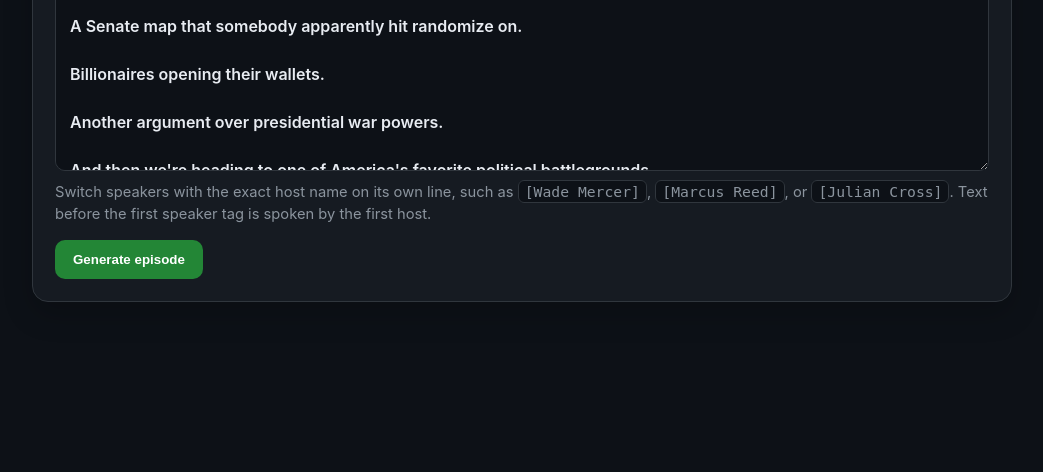
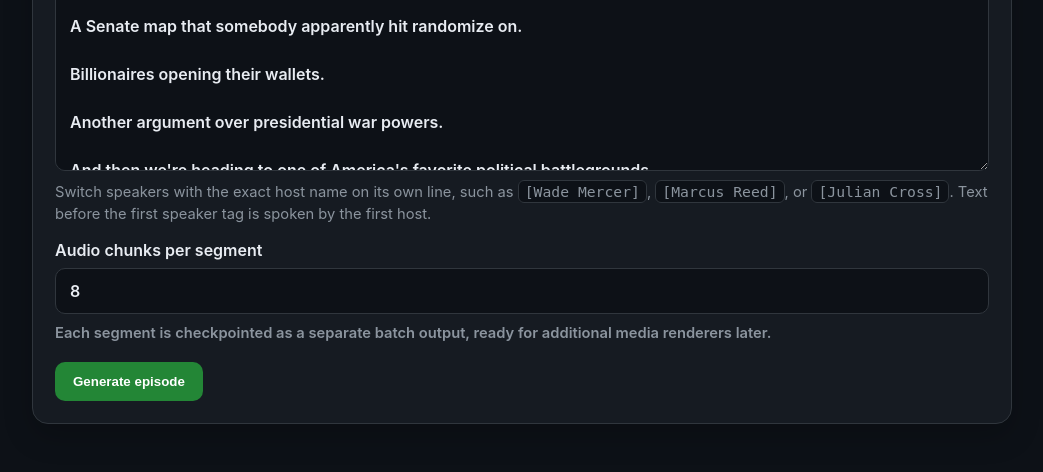
Before and after one commit to p8reit/patch-notes-America, a FastAPI app: page / in a window 1280 px wide. Shown: the part 2225-2697 px from the top of the page, without its empty margins (118-1161 px from the left). Before the commit the page ends 2527 px from the top, so only its background shows below. Run offline with FastAPI, Linux system fonts and the light colour scheme; data that the repository does not hold is empty.

Commit message:
Add segmented media jobs and local conversation model

```diff
--- a/app/main.py
+++ b/app/main.py
@@ -8,9 +8,10 @@ import subprocess
 from datetime import datetime, timezone
 from pathlib import Path
 from typing import Any, List
+from uuid import uuid4
 
 import httpx
-from fastapi import FastAPI, Form, HTTPException
+from fastapi import BackgroundTasks, FastAPI, Form, HTTPException
 from fastapi.responses import FileResponse, HTMLResponse, JSONResponse
 from fastapi.staticfiles import StaticFiles
 from fastapi.templating import Jinja2Templates
@@ -28,6 +29,9 @@ MAX_CHARS = int(os.getenv("MAX_CHARS_PER_CHUNK", "700"))
 OPENAI_API_KEY = os.getenv("OPENAI_API_KEY", "")
 OPENAI_MODEL = os.getenv("OPENAI_MODEL", "gpt-5.6-luna")
 OPENAI_RESPONSES_URL = os.getenv("OPENAI_RESPONSES_URL", "https://api.openai.com/v1/responses")
+CONVERSATION_PROVIDER = os.getenv("CONVERSATION_PROVIDER", "openai").strip().lower()
+LOCAL_AI_URL = os.getenv("LOCAL_AI_URL", "http://ollama:11434/api/chat")
+LOCAL_AI_MODEL = os.getenv("LOCAL_AI_MODEL", "llama3.1:8b")
 KOKORO_TIMEOUT_SECONDS = float(os.getenv("KOKORO_TIMEOUT_SECONDS", "180"))
 
 EPISODES_DIR.mkdir(parents=True, exist_ok=True)
@@ -367,6 +371,51 @@ async def generate_conversation_with_openai(prompt: str) -> str:
     return text
 
 
+async def generate_conversation_locally(prompt: str) -> str:
+    """Generate a draft with Ollama's native chat API.
+
+    Keeping this adapter separate from prompt construction makes it possible to
+    replace Ollama with another local runtime without touching the conversation
+    or media pipelines.
+    """
+    payload = {
+        "model": LOCAL_AI_MODEL,
+        "messages": [{"role": "user", "content": prompt}],
+        "stream": False,
+    }
+    try:
+        async with httpx.AsyncClient(timeout=300) as client:
+            response = await client.post(LOCAL_AI_URL, json=payload)
+            response.raise_for_status()
+            body = response.json()
+    except httpx.HTTPStatusError as exc:
+        raise HTTPException(
+            status_code=502,
+            detail=f"Local conversation model returned HTTP {exc.response.status_code}: {exc.response.text[:500]}",
+        ) from exc
+    except httpx.HTTPError as exc:
+        raise HTTPException(status_code=502, detail=f"Could not reach local conversation model: {exc}") from exc
+    text = str(body.get("message", {}).get("content", "")).strip()
+    if not text:
+        raise HTTPException(status_code=502, detail="Local conversation model returned no text")
+    return text
+
+
+async def generate_conversation(prompt: str) -> str:
+    if CONVERSATION_PROVIDER == "local":
+        return await generate_conversation_locally(prompt)
+    if CONVERSATION_PROVIDER == "openai":
+        return await generate_conversation_with_openai(prompt)
+    raise HTTPException(
+        status_code=503,
+        detail="CONVERSATION_PROVIDER must be 'openai' or 'local'",
+    )
+
+
+def conversation_model_name() -> str:
+    return LOCAL_AI_MODEL if CONVERSATION_PROVIDER == "local" else OPENAI_MODEL
+
+
 async def kokoro_status() -> dict:
     async with httpx.AsyncClient(timeout=10) as client:
         response = await client.get(f"{KOKORO_URL}/tts/status")
@@ -438,6 +487,90 @@ def assemble_mp3(chunk_paths: List[Path], output_file: Path) -> None:
         output_file.name,
     ]
     subprocess.run(cmd, cwd=output_file.parent, check=True)
+
+
+def build_generation_segments(
+    speech_chunks: list[dict[str, Any]], chunks_per_segment: int = 8
+) -> list[dict[str, Any]]:
+    """Group render units into independently trackable media jobs.
+
+    A segment owns its inputs and output contract. Today the only renderer is
+    audio, while ``outputs`` intentionally leaves room for a future video
+    renderer without changing the episode/job representation.
+    """
+    if chunks_per_segment < 1 or chunks_per_segment > 100:
+        raise HTTPException(status_code=400, detail="Chunks per segment must be between 1 and 100")
+    segments = []
+    for offset in range(0, len(speech_chunks), chunks_per_segment):
+        items = speech_chunks[offset : offset + chunks_per_segment]
+        number = len(segments) + 1
+        segments.append({
+            "id": f"segment-{number:03d}",
+            "number": number,
+            "status": "queued",
+            "chunks": items,
+            "outputs": {"audio": None},
+            "error": None,
+        })
+    return segments
+
+
+def _write_job(job_dir: Path, job: dict[str, Any]) -> None:
+    temporary = job_dir / "job.json.tmp"
+    temporary.write_text(json.dumps(job, indent=2) + "\n", encoding="utf-8")
+    temporary.replace(job_dir / "job.json")
+
+
+def _load_job(job_id: str) -> tuple[Path, dict[str, Any]]:
+    if not re.fullmatch(r"[a-zA-Z0-9._-]+", job_id):
+        raise HTTPException(status_code=400, detail="Invalid generation job id")
+    job_dir = OUTPUT_DIR / job_id
+    job_file = job_dir / "job.json"
+    if not job_file.exists():
+        raise HTTPException(status_code=404, detail="Generation job not found")
+    return job_dir, json.loads(job_file.read_text(encoding="utf-8"))
+
+
+async def process_generation_job(job_id: str) -> None:
+    """Render queued segments and checkpoint progress after every state change."""
+    job_dir, job = _load_job(job_id)
+    job["status"] = "running"
+    job["started_at"] = datetime.now(timezone.utc).isoformat()
+    _write_job(job_dir, job)
+    all_chunk_paths: list[Path] = []
+    chunk_number = 0
+    try:
+        for segment in job["segments"]:
+            segment["status"] = "running"
+            _write_job(job_dir, job)
+            segment_paths: list[Path] = []
+            for chunk in segment["chunks"]:
+                chunk_number += 1
+                path = job_dir / "chunks" / f"chunk-{chunk_number:03d}-{slugify(chunk['host'])}.wav"
+                await synthesize_chunk(chunk["text"], chunk["voice"], chunk["tempo"], path)
+                segment_paths.append(path)
+                all_chunk_paths.append(path)
+            segment_audio = job_dir / "segments" / f"{segment['id']}.mp3"
+            assemble_mp3(segment_paths, segment_audio)
+            segment["outputs"]["audio"] = segment_audio.relative_to(job_dir).as_posix()
+            segment["status"] = "complete"
+            _write_job(job_dir, job)
+
+        final_path = job_dir / f"{slugify(job['title'])}.mp3"
+        assemble_mp3(all_chunk_paths, final_path)
+        job["status"] = "complete"
+        job["download_url"] = f"/api/episodes/{job_id}/download"
+    except Exception as exc:  # Persist failures so polling clients never hang.
+        job["status"] = "failed"
+        job["error"] = describe_kokoro_error(exc) if isinstance(exc, httpx.HTTPError) else str(exc)
+        for segment in job["segments"]:
+            if segment["status"] == "running":
+                segment["status"] = "failed"
+                segment["error"] = job["error"]
+                break
+    finally:
+        job["finished_at"] = datetime.now(timezone.utc).isoformat()
+        _write_job(job_dir, job)
 
 
 def media_duration(path: Path) -> float:
@@ -650,14 +783,15 @@ async def conversation_draft(
 ):
     hosts = parse_hosts(hosts_json)
     prompt = build_conversation_prompt(story_notes, hosts, target_minutes=target_minutes, tone=tone)
-    script = await generate_conversation_with_openai(prompt)
+    script = await generate_conversation(prompt)
     # Validate speaker tags before returning a script that the audio pipeline cannot render.
     parse_speaker_script(script, hosts)
     return {
         "ok": True,
         "script": script,
         "hosts": len(hosts),
-        "model": OPENAI_MODEL,
+        "model": conversation_model_name(),
+        "provider": CONVERSATION_PROVIDER,
         "target_minutes": target_minutes,
     }
 
@@ -670,6 +804,55 @@ async def chunk_preview(
     hosts = parse_hosts(hosts_json)
     chunks = build_speech_chunks(script, hosts)
     return {"count": len(chunks), "hosts": hosts, "chunks": chunks}
+
+
+@app.post("/api/generation-jobs", status_code=202)
+async def create_generation_job(
+    background_tasks: BackgroundTasks,
+    title: str = Form(...),
+    script: str = Form(...),
+    hosts_json: str = Form(...),
+    chunks_per_segment: int = Form(8),
+):
+    """Queue an episode as durable, independently checkpointed segment jobs."""
+    if not script.strip():
+        raise HTTPException(status_code=400, detail="Script cannot be empty")
+    hosts = parse_hosts(hosts_json)
+    speech_chunks = build_speech_chunks(script, hosts)
+    if not speech_chunks:
+        raise HTTPException(status_code=400, detail="No speakable text found")
+    segments = build_generation_segments(speech_chunks, chunks_per_segment)
+    job_id = f"{datetime.now(timezone.utc).strftime('%Y%m%d-%H%M%S')}-{slugify(title)}-{uuid4().hex[:8]}"
+    job_dir = OUTPUT_DIR / job_id
+    (job_dir / "chunks").mkdir(parents=True)
+    (job_dir / "segments").mkdir()
+    (job_dir / "script.txt").write_text(clean_script(script), encoding="utf-8")
+    job = {
+        "id": job_id,
+        "title": title,
+        "status": "queued",
+        "created_at": datetime.now(timezone.utc).isoformat(),
+        "hosts": hosts,
+        "media": ["audio"],
+        "segments": segments,
+        "download_url": None,
+        "error": None,
+    }
+    _write_job(job_dir, job)
+    background_tasks.add_task(process_generation_job, job_id)
+    return {
+        "ok": True,
+        "job_id": job_id,
+        "status": "queued",
+        "segments": len(segments),
+        "status_url": f"/api/generation-jobs/{job_id}",
+    }
+
+
+@app.get("/api/generation-jobs/{job_id}")
+async def generation_job_status(job_id: str):
+    _, job = _load_job(job_id)
+    return job
 
 
 @app.post("/api/generate")
@@ -911,6 +1094,6 @@ async def conversation_draft_packet(
     notes = research_packet_to_notes(packet)
     prompt = build_conversation_prompt(notes, hosts, target_minutes=target_minutes, tone=tone)
     prompt += "\n\nEPISODE FLOW RULES\n- Cover every story in the packet.\n- Spend more time on high-importance stories.\n- Use natural transitions and callbacks between stories.\n- Clearly distinguish verified facts from disputed or uncertain claims.\n- Do not read source URLs aloud.\n"
-    script = await generate_conversation_with_openai(prompt)
+    script = await generate_conversation(prompt)
     parse_speaker_script(script, hosts)
-    return {"ok": True, "script": script, "hosts": len(hosts), "stories": len(packet["stories"]), "model": OPENAI_MODEL}
+    return {"ok": True, "script": script, "hosts": len(hosts), "stories": len(packet["stories"]), "model": conversation_model_name(), "provider": CONVERSATION_PROVIDER}
--- a/app/templates/index.html
+++ b/app/templates/index.html
@@ -91,6 +91,12 @@
         Switch speakers with the exact host name on its own line, such as <code>[Wade Mercer]</code>, <code>[Marcus Reed]</code>, or <code>[Julian Cross]</code>.
         Text before the first speaker tag is spoken by the first host.
       </p>
+
+      <label>
+        Audio chunks per segment
+        <input id="chunks-per-segment" name="chunks_per_segment" type="number" min="1" max="100" value="8">
+        <span class="hint">Each segment is checkpointed as a separate batch output, ready for additional media renderers later.</span>
+      </label>
 
       <div class="actions">
         <button type="submit">Generate episode</button>
@@ -398,19 +404,29 @@
       result.hidden = true;
 
       try {
-        const res = await fetch('/api/generate', {
+        const res = await fetch('/api/generation-jobs', {
           method: 'POST',
           body: new FormData(event.target),
         });
         const data = await res.json();
         if (!res.ok) throw new Error(data.detail || 'Generation failed');
-        const durationText = data.duration ? ` · ${Math.round(data.duration)} seconds` : '';
-        result.innerHTML = `<strong>Episode ready.</strong><p>${data.hosts} host(s), ${data.chunks} audio chunks generated${durationText}.</p><a class="download" href="${data.download_url}">Download MP3</a>`;
-        result.hidden = false;
-        currentEpisode = data.episode;
-        document.getElementById('clip-studio').hidden = false;
-        if (data.duration) document.getElementById('clip-end').value = Math.min(30, data.duration).toFixed(2);
-        progress.textContent = 'Complete.';
+        currentEpisode = data.job_id;
+        progress.textContent = `Queued ${data.segments} segment batch job${data.segments === 1 ? '' : 's'}...`;
+        while (true) {
+          await new Promise(resolve => setTimeout(resolve, 1200));
+          const statusRes = await fetch(data.status_url);
+          const job = await statusRes.json();
+          if (!statusRes.ok) throw new Error(job.detail || 'Could not read generation status');
+          const complete = job.segments.filter(segment => segment.status === 'complete').length;
+          progress.textContent = `Rendering segments: ${complete}/${job.segments.length}`;
+          if (job.status === 'failed') throw new Error(job.error || 'Segment generation failed');
+          if (job.status === 'complete') {
+            result.innerHTML = `<strong>Episode ready.</strong><p>${job.segments.length} segment batch job(s) completed.</p><a class="download" href="${job.download_url}">Download MP3</a>`;
+            result.hidden = false;
+            progress.textContent = 'Complete.';
+            break;
+          }
+        }
       } catch (err) {
         progress.textContent = err.message;
       } finally {
```
Also changed, not shown: docker-compose.full.yml (+15 -0 lines), docker-compose.yml (+15 -0 lines), tests/test_chunking.py (+23 -1 lines), README.md, 1 other file.
